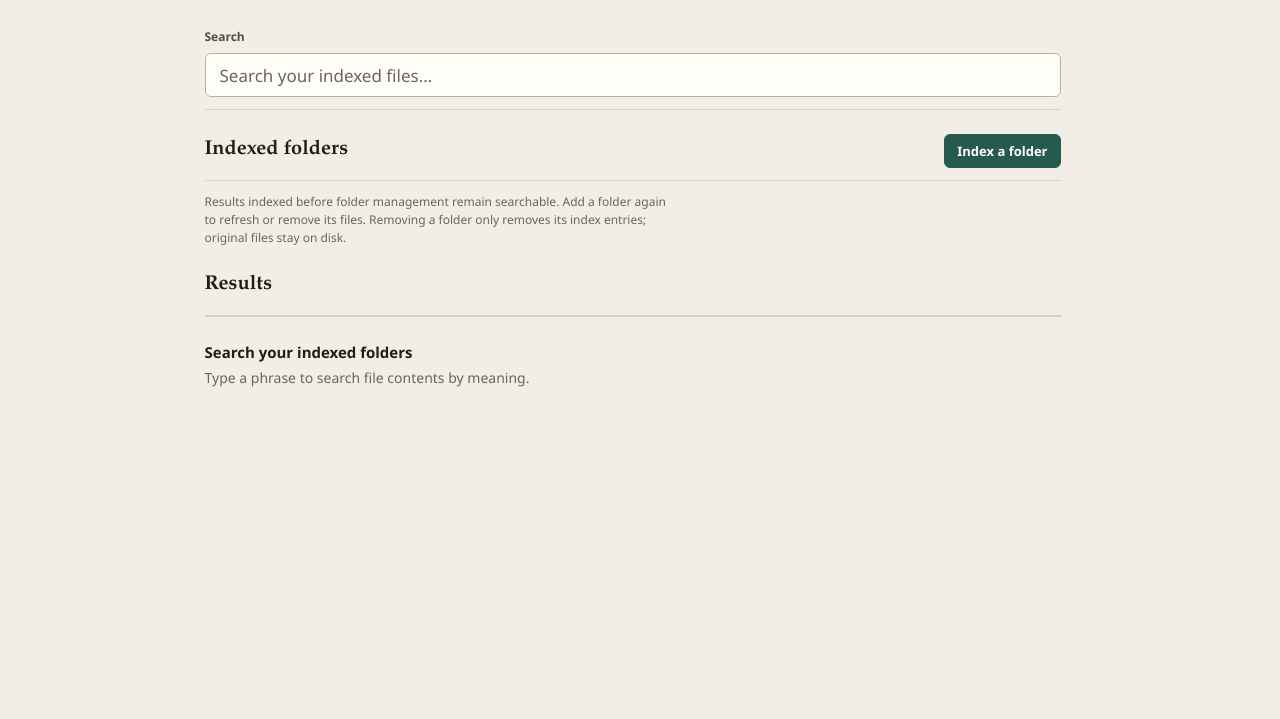
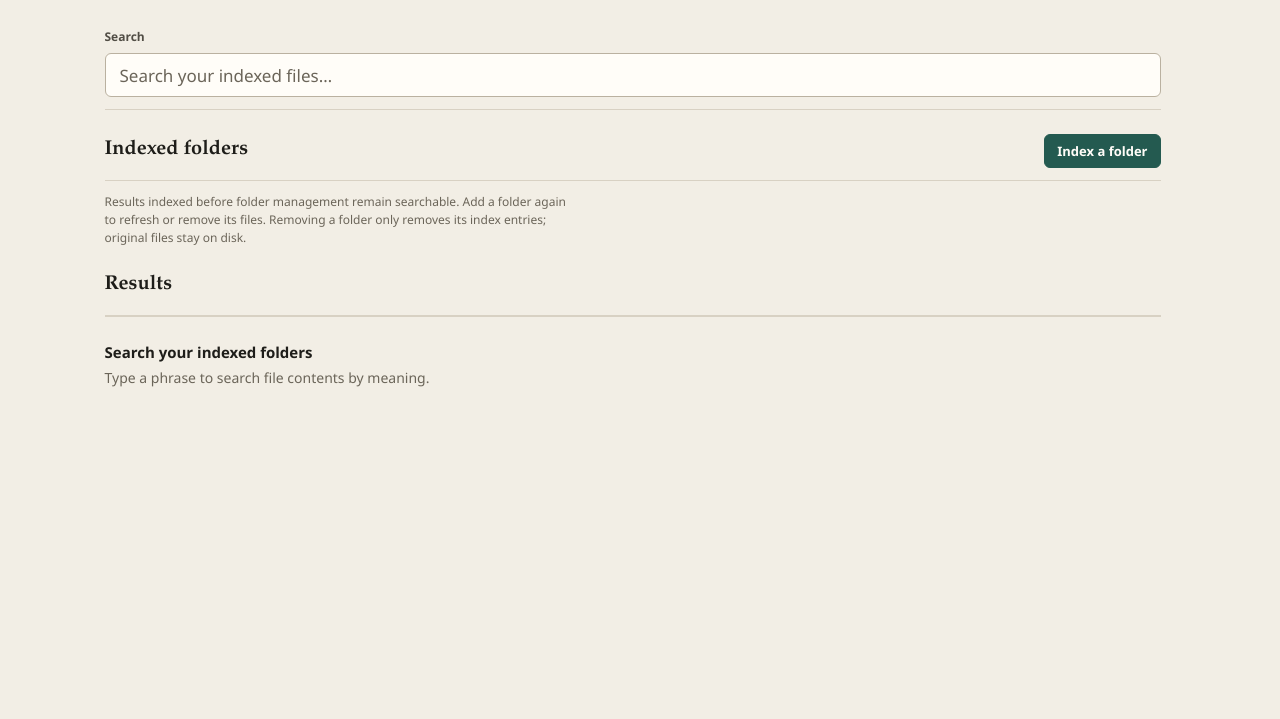
Before and after one commit to arjunmaybe/Searchiee, a website built with Vite: page index.html in a window 1280 px wide. Shown: the part 81-800 px from the top of the page. Built offline with nearby package versions, Linux system fonts and the light colour scheme.

Commit message:
style: widen desktop content layout

```diff
--- a/src/styles.css
+++ b/src/styles.css
@@ -492,7 +492,7 @@ ul {
 @media (min-width: 900px) {
   .app-header,
   .app-main {
-    max-width: 920px;
+    max-width: 1120px;
     padding-inline: var(--space-6);
   }
 }
```
